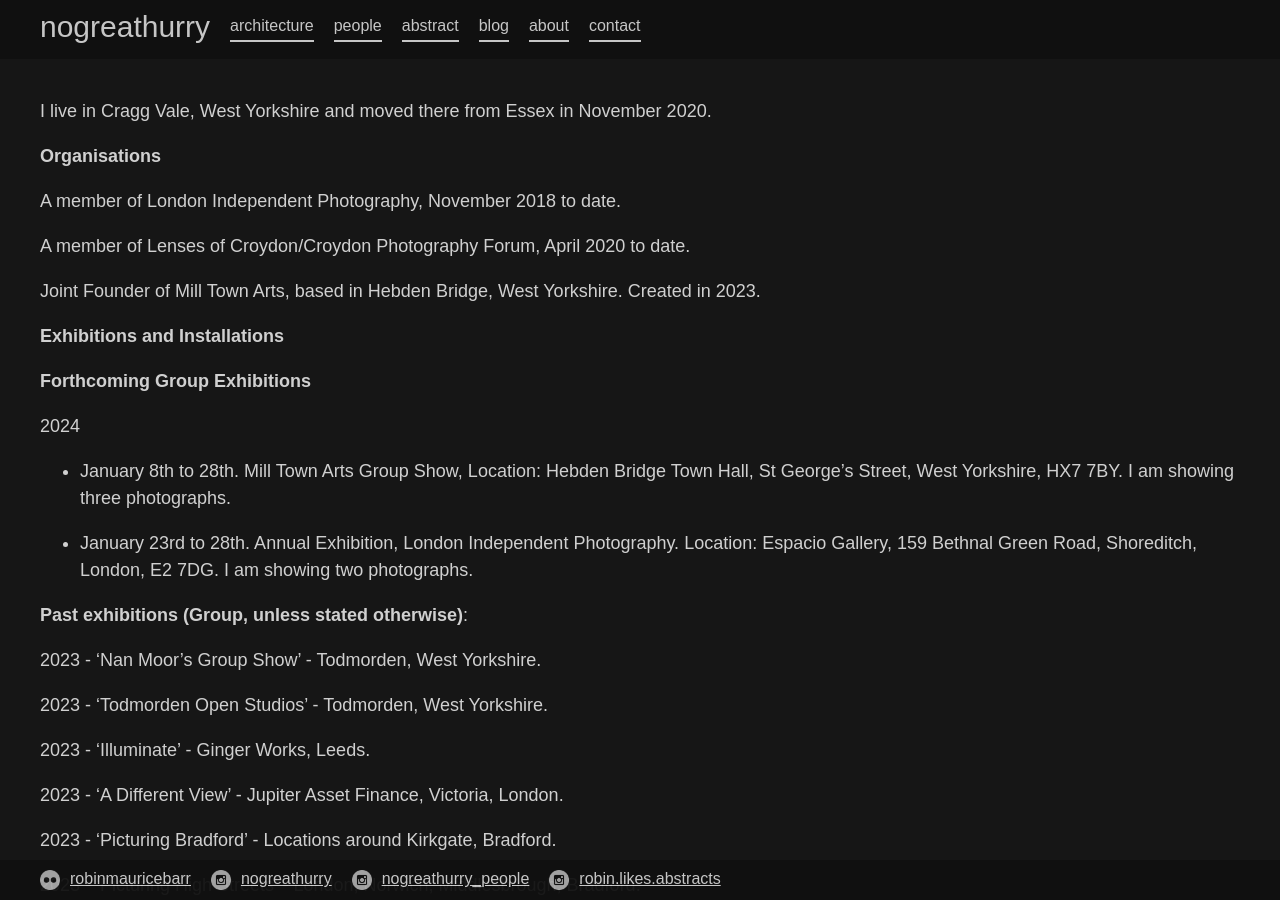
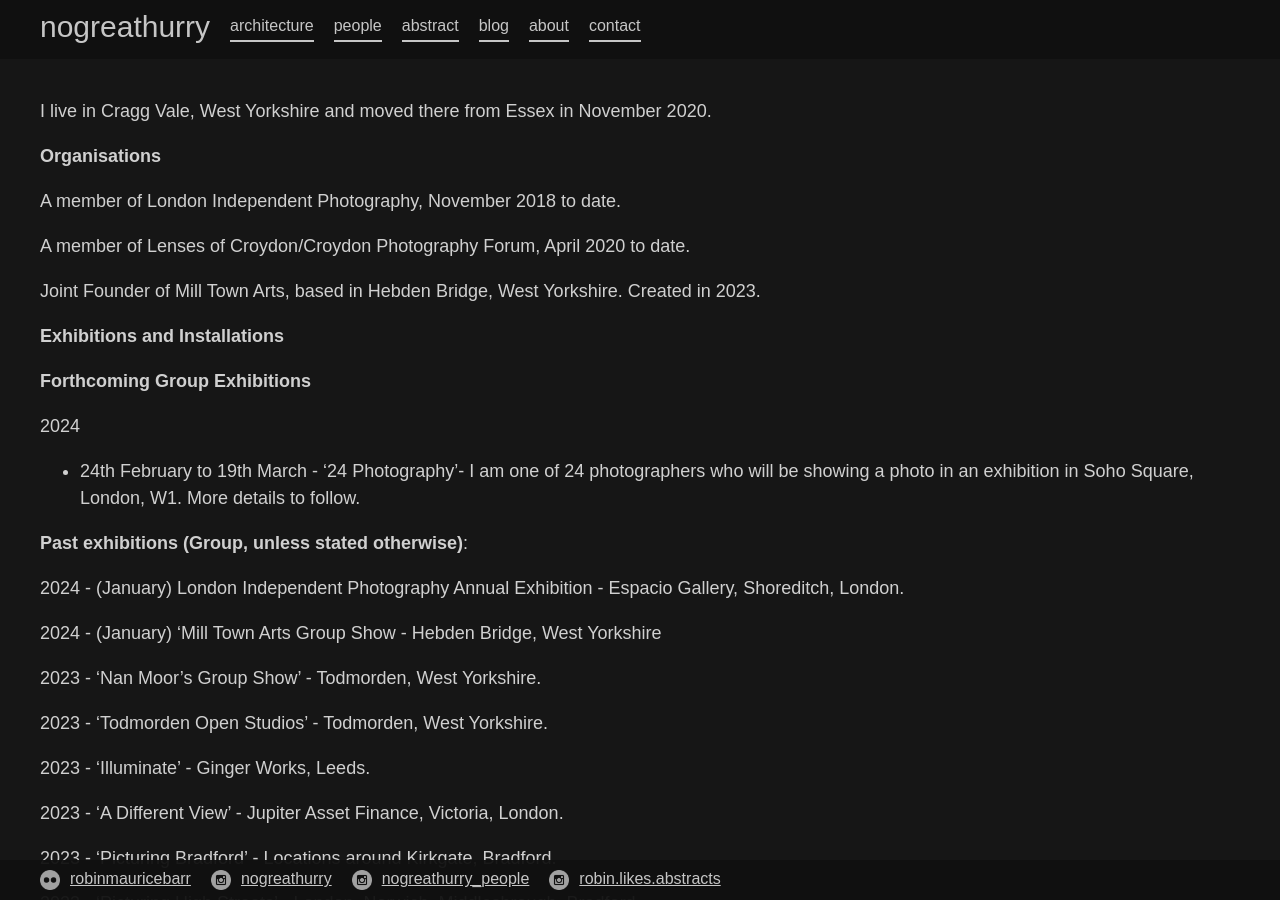
Before and after one commit to 987poiuytrewq/nogreathurry, a Jekyll site: the page built from blog.md, in a window 1280 px wide and 900 px high. Built offline with Jekyll 4.4.1, drawn with Linux system fonts in a browser that asks for light colours.

Commit message:
Updated Blog

```diff
--- a/blog.md
+++ b/blog.md
@@ -19,11 +19,13 @@ Joint Founder of Mill Town Arts, based in Hebden Bridge, West Yorkshire. Created
 
 2024
 
-* January 8th to 28th. Mill Town Arts Group Show, Location: Hebden Bridge Town Hall, St George's Street, West Yorkshire, HX7 7BY. I am showing three photographs.
-
-* January 23rd to 28th. Annual Exhibition, London Independent Photography. Location: Espacio Gallery, 159 Bethnal Green Road, Shoreditch, London, E2 7DG. I am showing two photographs.
+* 24th February to 19th March - '24 Photography'- I am one of 24 photographers who will be showing a photo in an exhibition in Soho Square, London, W1. More details to follow.
 
 **Past exhibitions (Group, unless stated otherwise)**:
+
+2024 - (January) London Independent Photography Annual Exhibition - Espacio Gallery, Shoreditch, London.
+
+2024 - (January) 'Mill Town Arts Group Show - Hebden Bridge, West Yorkshire
 
 2023 - 'Nan Moor's Group Show' - Todmorden, West Yorkshire.
 
```
